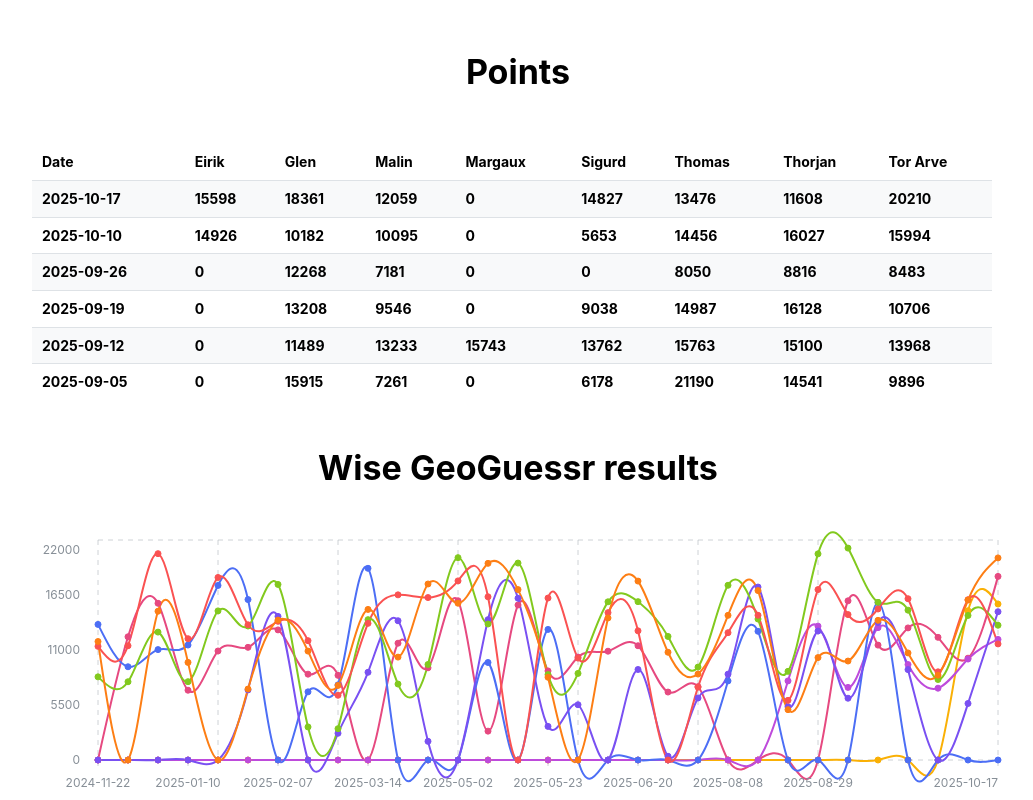
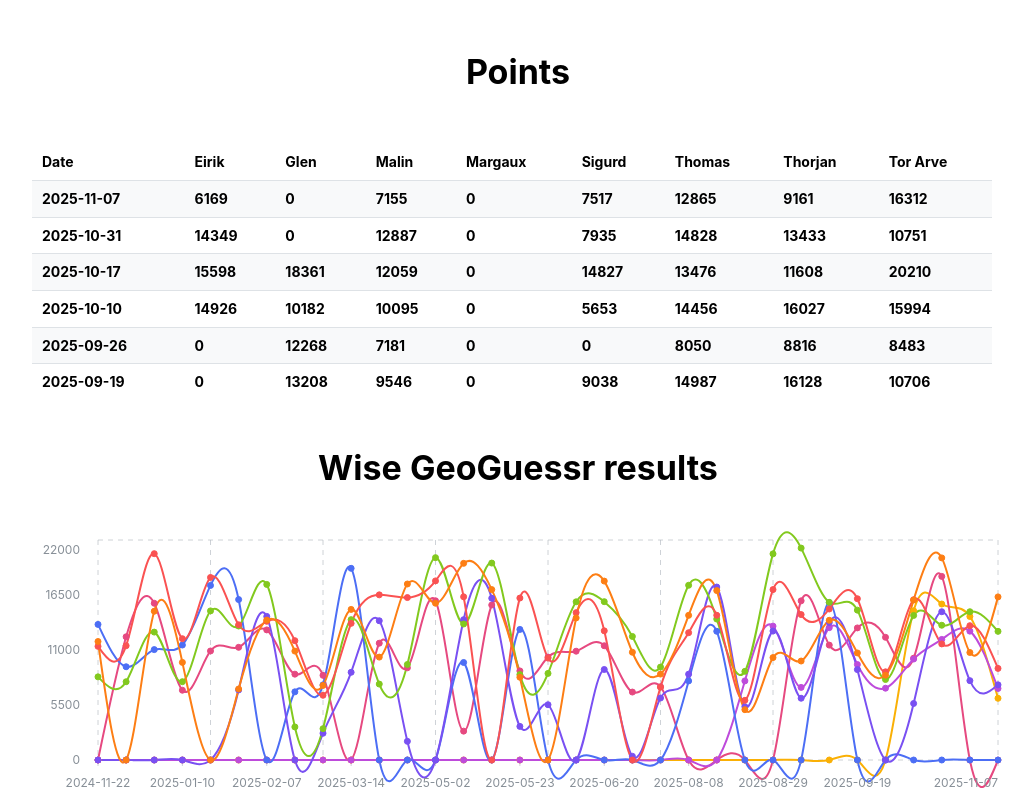
Before and after one commit to glensorbo/wise-geoguessr, a React (Vite) app: page / in a window 1280 px wide. Shown: the top 800 px of the page, without its empty margins (122-1155 px from the left). Built offline with nearby package versions, Linux system fonts and the light colour scheme.

Commit message:
Updated scores for October and November (#225)

```diff
--- a/src/data.ts
+++ b/src/data.ts
@@ -12,6 +12,24 @@
 export type Player = (typeof players)[number];
 
 const data: ({ date: string } & Partial<Record<Player, number>>)[] = [
+  {
+    date: '2025-11-07',
+    'Tor Arve': 16312,
+    Thomas: 12865,
+    Thorjan: 9161,
+    Sigurd: 7517,
+    Malin: 7155,
+    Eirik: 6169,
+  },
+  {
+    date: '2025-10-31',
+    Thomas: 14828,
+    Eirik: 14349,
+    Thorjan: 13433,
+    Malin: 12887,
+    'Tor Arve': 10751,
+    Sigurd: 7935,
+  },
   {
     date: '2025-10-17',
     Thomas: 13476,
```
